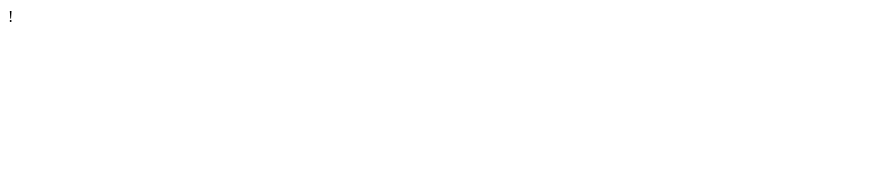
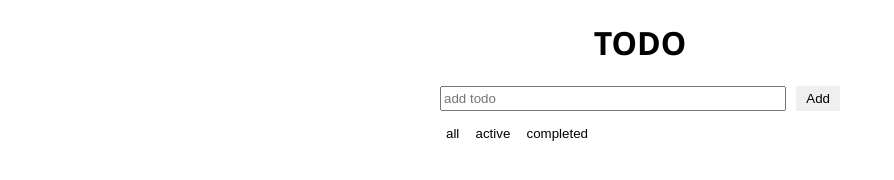
Before and after one commit to shaktigurung/myFrontendApp, a plain HTML site: page index.html in a window 1280 px wide. Shown: the whole page, without its empty margins (0-894 px from the left). Drawn offline with Linux system fonts and the light colour scheme.

Commit message:
todo app using html and css

```diff
--- a/index.html
+++ b/index.html
@@ -1,14 +1,26 @@
-!<!DOCTYPE html>
+<!DOCTYPE html>
 <html>
 <head>
     <meta charset="utf-8">
     <meta http-equiv="X-UA-Compatible" content="IE=edge">
     <title>Front End Bootcamp</title>
     <meta name="viewport" content="width=device-width, initial-scale=1">
-    <link rel="stylesheet" type="text/css" media="screen" href="main.css">
+    <link rel="stylesheet" type="text/css" media="screen" href="./style.css">
     <script src="main.js"></script>
 </head>
 <body>
-
+    <header>
+        <h1>TODO</h1>
+        <div class="addTodo">
+            <input type="text" class="textfield" placeholder="add todo" /> <button class="submit">Add</button>
+        </div>
+        <nav class="filter">
+            <button class="selected">all</button>
+            <button>active</button>
+            <button>completed</button>
+        </nav>
+    </header>
+    <main class="filter"></main>
+    <footer></footer>
 </body>
 </html>
--- /dev/null
+++ b/style.css
@@ -0,0 +1,41 @@
+body {
+    font-family: 'Segoe UI', Tahoma, Geneva, Verdana, sans-serif;
+    width: 400px;
+    margin: 20px auto;
+  }
+
+  h1 {
+    text-align: center;
+  }
+
+  .addTodo {
+    display: flex;
+  }
+
+  .textfield {
+    flex-grow: 1;
+    margin-right: 10px;
+  }
+
+  .submit {
+    border: none;
+    padding: 5px 10px;
+  }
+
+  .filter {
+    margin: 10px 0 0;
+  }
+
+  .filter button {
+    background: transparent;
+    border: none;
+  }
+
+  .selected {
+    border-bottom: 2px solid blue;
+  }
+
+  .todos {
+    list-style: none;
+    padding: 0;
+  }
```
Also changed, not shown: main.css (deleted).
